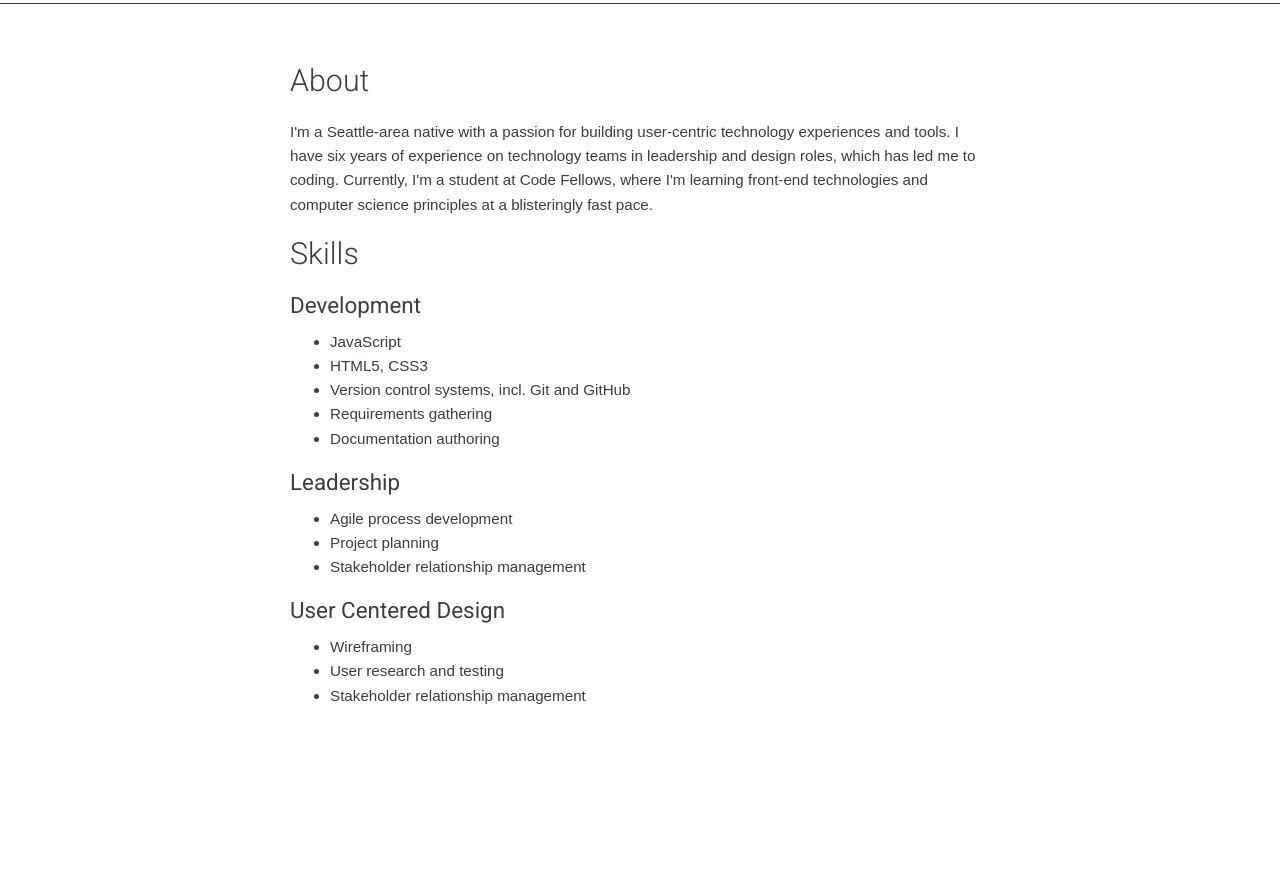
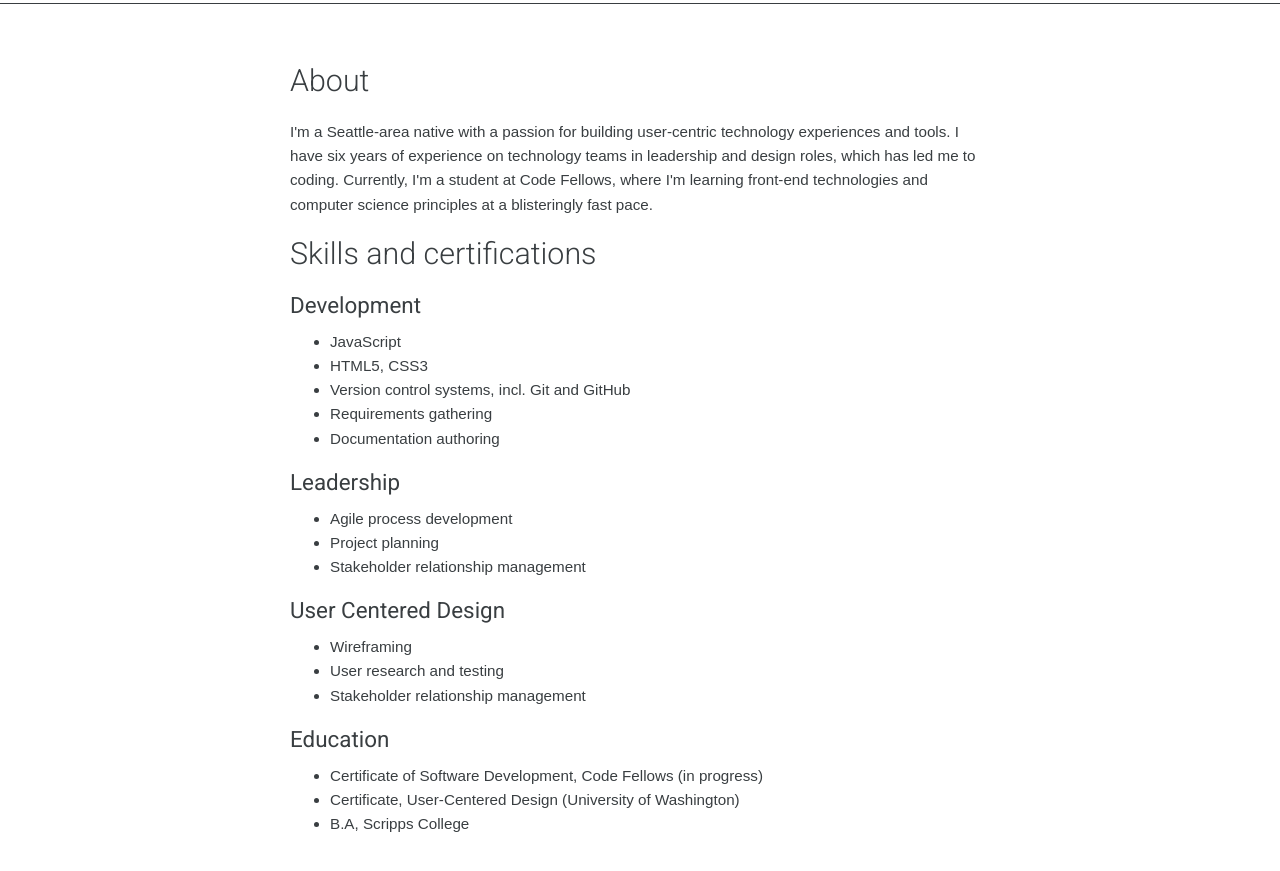
Before and after one commit to morganelle/portfolio, a website: page Public/index.html in a window 1280 px wide. Shown: the part 39-910 px from the top of the page. Before the commit the page ends 843 px from the top, so only its background shows below. Drawn offline with nearby package versions, Linux system fonts and the light colour scheme.

Commit message:
updated skills section

```diff
--- a/Public/index.html
+++ b/Public/index.html
@@ -56,7 +56,7 @@
             <p>I'm a Seattle-area native with a passion for building user-centric technology experiences and tools. I have six years of experience on technology teams in leadership and design roles, which has led me to coding. Currently, I'm a student at Code Fellows, where I'm learning front-end technologies and computer science principles at a blisteringly fast pace.</p>
           </section>
           <section id="skills">
-            <h1>Skills</h1>
+            <h1>Skills and certifications</h1>
             <h2>Development</h2>
               <ul>
                 <li>JavaScript</li>
@@ -77,6 +77,12 @@
                 <li>User research and testing</li>
                 <li>Stakeholder relationship management</li>
               </ul>
+              <h2>Education</h2>
+                <ul>
+                  <li>Certificate of Software Development, Code Fellows (in progress)</li>
+                  <li>Certificate, User-Centered Design (University of Washington)</li>
+                  <li>B.A, Scripps College</li>
+                </ul>
           </section>
         </section>
         <section id="projects">
```
